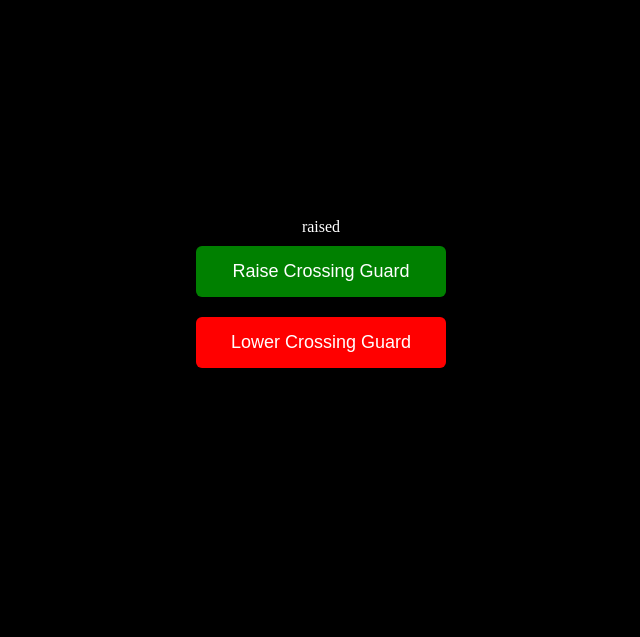
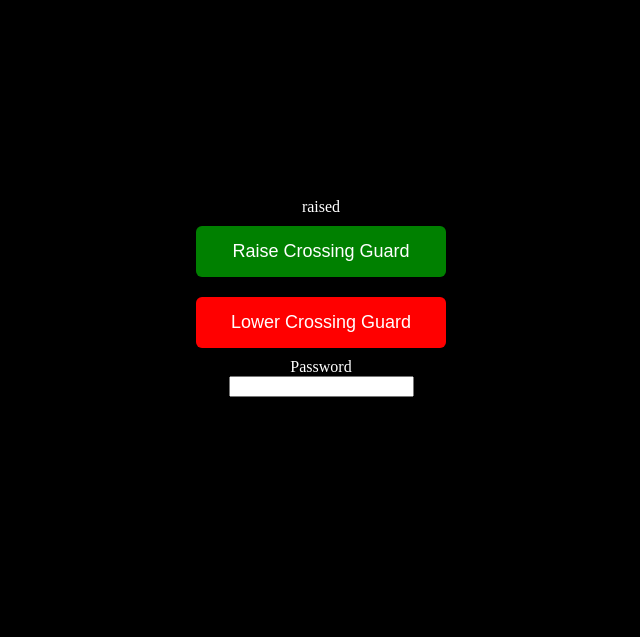
Before and after one commit to DSU-DefSec/Crossing-Guard-Interface, a Flask app: page / in a window 1280 px wide. Shown: the part 190-827 px from the top of the page, without its empty margins (319-959 px from the left). Run offline with Flask 3, Linux system fonts and the light colour scheme; some libraries are stand-ins or nearby versions.

Commit message:
Add password authentication

```diff
--- a/app.py
+++ b/app.py
@@ -1,25 +1,40 @@
-from flask import Flask, render_template
+from flask import Flask, render_template, request
 from flask_socketio import SocketIO, emit
+import hashlib
 
 app = Flask(__name__)
 socketio = SocketIO(app)
 
 message = "raised"
+password = "easy password"
+phash = hashlib.sha256(bytes(password, encoding="utf-8")).hexdigest()
+
+def verifyPassword(passw):
+    return hashlib.sha256(bytes(passw, encoding='utf-8')).hexdigest() == phash
 
 @app.route("/")
 def index():
-    return render_template("index.html", message=message)
+    return render_template("index.html", message=message, phash=phash)
 
-@socketio.on("raise")
+@app.route("/raise", methods=["POST"])
 def guardRaise():
     global message
-    message = "raised"
-    emit("raised", message, broadcast=True, namespace="/")
+    data = request.json
+    if "password" in data and verifyPassword(data["password"]):
+        message = "raised"
+        emit("raised", message, broadcast=True, namespace="/")
+        return "raised"
+    return "incorrect password"
 
-@socketio.on("lower")
+@app.route("/lower", methods=["POST"])
 def guardLower():
     global message
-    message = "lowered"
-    emit("lowered", message, broadcast=True, namespace="/")
+    data = request.json
+    if "password" in data and verifyPassword(data["password"]):
+        message = "lowered"
+        emit("lowered", message, broadcast=True, namespace="/")
+        return "lowered"
+    else:
+        return "incorrect password"
 
 socketio.run(app, debug=True)
--- a/static/script.js
+++ b/static/script.js
@@ -1,5 +1,9 @@
 const status_element = document.querySelector("#status")
+const password_input = document.querySelector("#pass")
+const hash = document.querySelector("meta[name='hash']").content
 const socket = io()
+
+console.log(hash)
 
 socket.on("raised", (msg) => {
     status_element.innerHTML = msg
@@ -10,9 +14,41 @@ socket.on("lowered", (msg) => {
 })
 
 async function raise() {
-    socket.emit("raise")
+    sendRequest("/raise")
 }
 
 async function lower() {
-    socket.emit("lower")
+    sendRequest("/lower")
 }
+
+/**
+ *
+ * @param {ArrayBuffer} data
+ * @returns {string}
+ */
+function toHex(data) {
+    return Array.from(new Uint8Array(data)).map(b => b.toString(16).padStart(2, '0')).join('')
+}
+
+/**
+ *
+ * @param {string} msg
+ */
+function displayMessage(msg) {
+    status_element.innerHTML = msg
+}
+
+/**
+ *
+ * @param {string} path
+ */
+async function sendRequest(path) {
+    const new_hash = toHex(await crypto.subtle.digest("SHA-256", new TextEncoder().encode(password_input.value)))
+    if (hash == new_hash) {
+        const res = await fetch(path, {method: "POST", body: JSON.stringify({password: password_input.value}), headers: {"Content-Type": "application/json"}})
+        displayMessage(await res.text())
+    }
+    else {
+        displayMessage("Incorrect password")
+    }
+}
--- a/templates/index.html
+++ b/templates/index.html
@@ -4,6 +4,7 @@
         <link rel="stylesheet" type="text/css" href="{{ url_for('static', filename='main.css') }}">
         <script src="https://cdnjs.cloudflare.com/ajax/libs/socket.io/4.0.1/socket.io.js" integrity="sha512-q/dWJ3kcmjBLU4Qc47E4A9kTB4m3wuTY7vkFJDTZKjTs8jhyGQnaUrxa0Ytd0ssMZhbNua9hE+E7Qv1j+DyZwA==" crossorigin="anonymous"></script>
         <script defer src="{{ url_for('static', filename='script.js') }}"></script>
+        <meta name="hash" content="{{ phash }}">
     </head>
 
     <body>
@@ -14,6 +15,8 @@
             <div id="status">{{ message }}</div>
             <button onclick="raise()" class="btn raise">Raise Crossing Guard</button>
             <button onclick="lower()" class="btn lower">Lower Crossing Guard</button>
+            <label for="pass">Password</label>
+            <input id="pass" type="password" name="pass" id="">
         </div>
     </body>
 </html>
```
